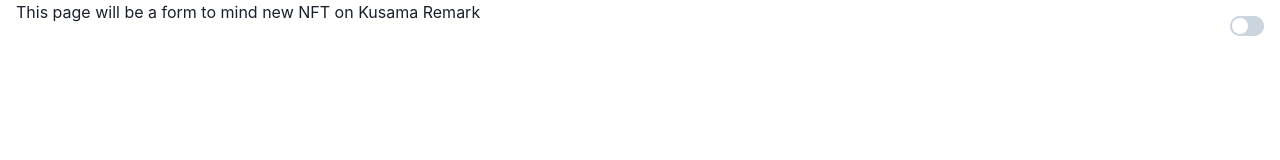
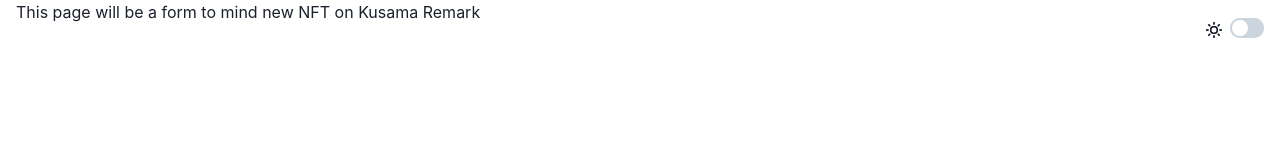
Before and after one commit to J-Cook-jr/rmrk-ui-react, a Next.js app: page /mint in a window 1280 px wide. Shown: the top 160 px of the page. Built offline with nearby package versions, Linux system fonts and the light colour scheme.

Commit message:
add icons

```diff
--- a/package.json
+++ b/package.json
@@ -9,7 +9,7 @@
     "tsc": "tsc"
   },
   "dependencies": {
-    "@chakra-ui/icons": "^1.0.5",
+    "@chakra-ui/icons": "^1.0.6",
     "@chakra-ui/react": "^1.3.3",
     "@chakra-ui/theme-tools": "1.0.4",
     "@emotion/react": "11.1.5",
@@ -24,6 +24,7 @@
     "ramda": "^0.27.1",
     "react": "^17.0.1",
     "react-dom": "^17.0.1",
+    "react-hook-form": "^6.15.4",
     "react-intersection-observer": "^8.31.0",
     "react-preloader-icon": "^1.0.0",
     "rmrk-tools": "git+https://github.com/Yuripetusko/rmrk-tools#chore/add-bundler"
--- a/src/components/common/dark-mode-switch.tsx
+++ b/src/components/common/dark-mode-switch.tsx
@@ -1,18 +1,23 @@
-import { useColorMode, Switch } from '@chakra-ui/react';
+import { useColorMode, Switch, Box, Icon } from '@chakra-ui/react';
+import { MoonIcon, SunIcon } from '@chakra-ui/icons';
 
 const DarkModeSwitch = () => {
   const { colorMode, toggleColorMode } = useColorMode();
   const isDark = colorMode === 'dark';
 
   return (
-    <Switch
+    <Box
+      display="flex"
+      alignItems="center"
+      data-name="dark-mode-switch"
       position="fixed"
       top="1rem"
-      right="1rem"
-      color="green"
-      isChecked={isDark}
-      onChange={toggleColorMode}
-    />
+      right="1rem">
+      <Box mr={2}>
+        <Icon as={isDark ? MoonIcon : SunIcon} />
+      </Box>
+      <Switch color="green" isChecked={isDark} onChange={toggleColorMode} />
+    </Box>
   );
 };
 
--- /dev/null
+++ b/src/components/common/top-nav.tsx
@@ -0,0 +1,4 @@
+import React from 'react';
+import { Box } from '@chakra-ui/react';
+
+const TopNav = () => {};
--- a/src/components/nft-list/nft-list.tsx
+++ b/src/components/nft-list/nft-list.tsx
@@ -43,7 +43,7 @@
   console.log('WOWZER:', nftList);
 
   return (
-    <SimpleGrid columns={[1, 2, 3, 4]} spacing={6}>
+    <SimpleGrid columns={[1, 2, 3, 4]} spacing={6} data-name="nft-list">
       {nftList.map((item) => (
         <NftView item={item} key={`ntfl-list-item-${item.metadata}`} />
       ))}
--- a/src/components/nft-list/ntf-view/nft-view.tsx
+++ b/src/components/nft-list/ntf-view/nft-view.tsx
@@ -43,7 +43,7 @@
   };
 
   return (
-    <Box borderRadius="4px" overflow="hidden">
+    <Box borderRadius="4px" overflow="hidden" data-name="nft-view">
       <Box paddingTop="100%" position="relative" backgroundColor="black">
         <Box
           position="absolute"
```
Also changed, not shown: 1 other file (tests, documents, lock files or other folders).
